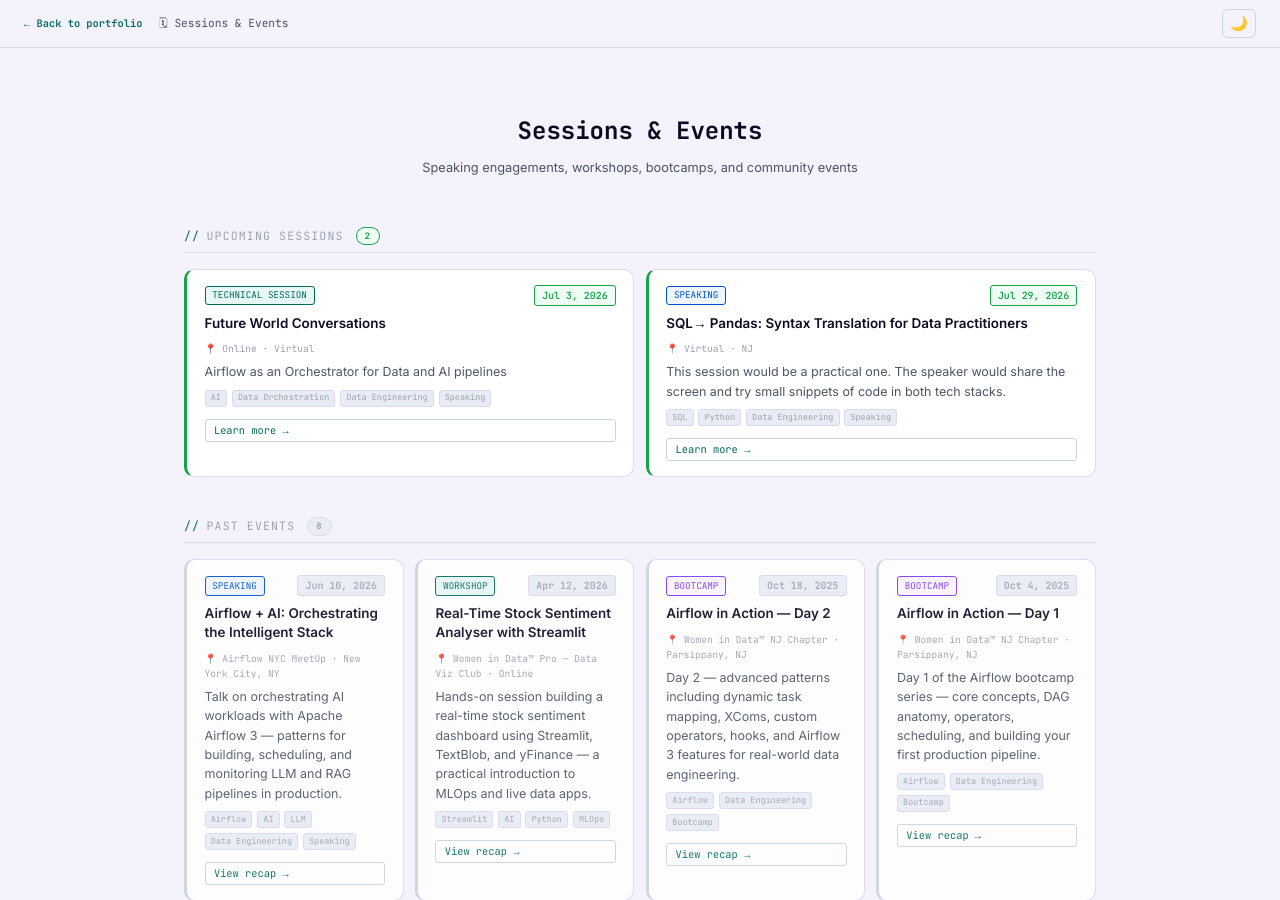
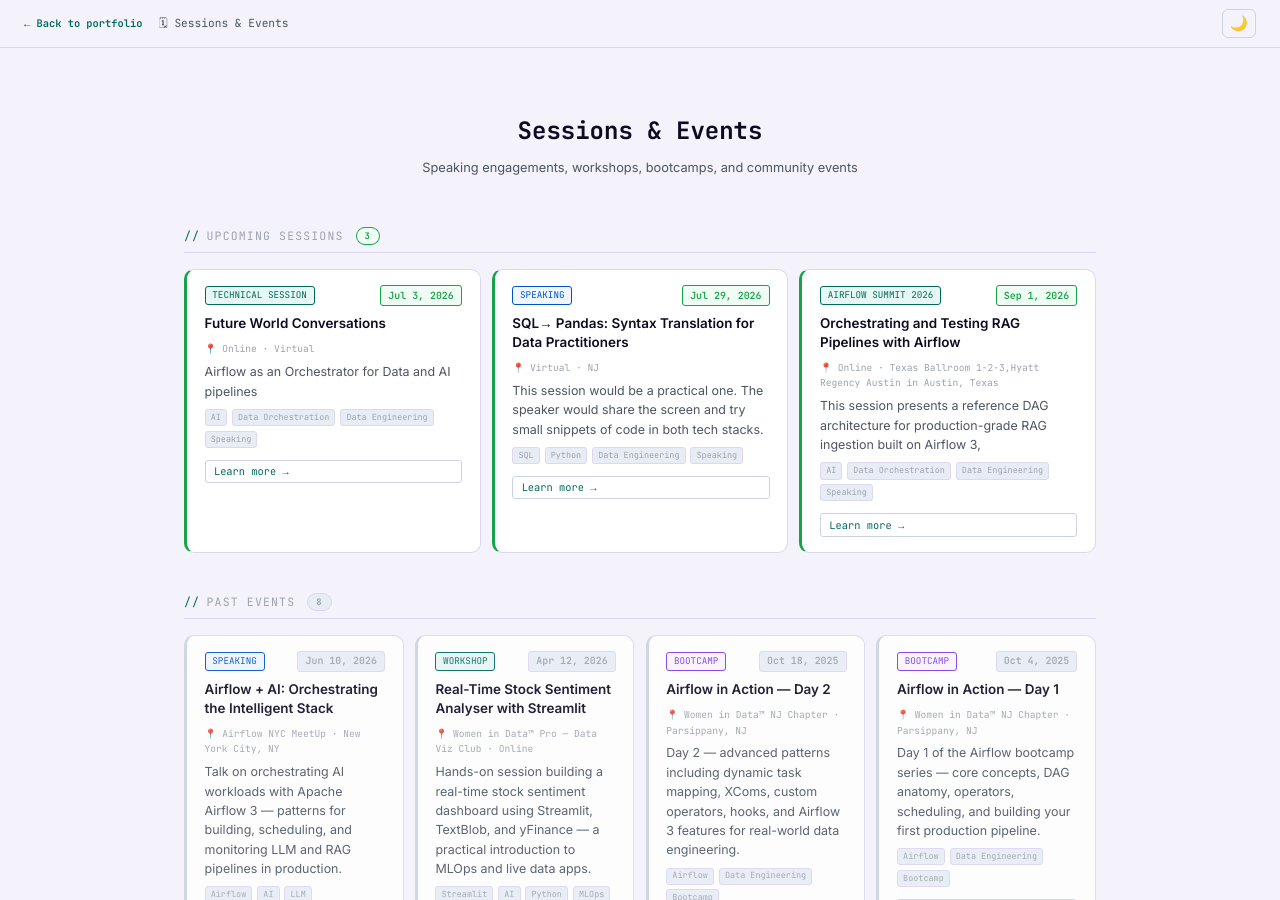
Before and after one commit to Shrividya/shrividya.github.io, a Jekyll site: the page built from events.html, in a window 1280 px wide and 900 px high. Built offline with Jekyll 4.4.1, drawn with Linux system fonts in a browser that asks for light colours.

Commit message:
Update events.yml

```diff
--- a/_data/events.yml
+++ b/_data/events.yml
@@ -91,3 +91,12 @@
   description: "Airflow as an Orchestrator for Data and AI pipelines"
   link: "https://luma.com/ktgequzw"
   tags: ["AI", "Data Orchestration", "Data Engineering", "Speaking"]
+
+- title: "Orchestrating and Testing RAG Pipelines with Airflow"
+  date: "2026-09-01"
+  type: "Airflow Summit 2026"
+  venue: "Online"
+  location: "Texas Ballroom 1-2-3,Hyatt Regency Austin in Austin, Texas"
+  description: "This session presents a reference DAG architecture for production-grade RAG ingestion built on Airflow 3,"
+  link: "https://airflowsummit.org/tickets/"
+  tags: ["AI", "Data Orchestration", "Data Engineering", "Speaking"]
```
